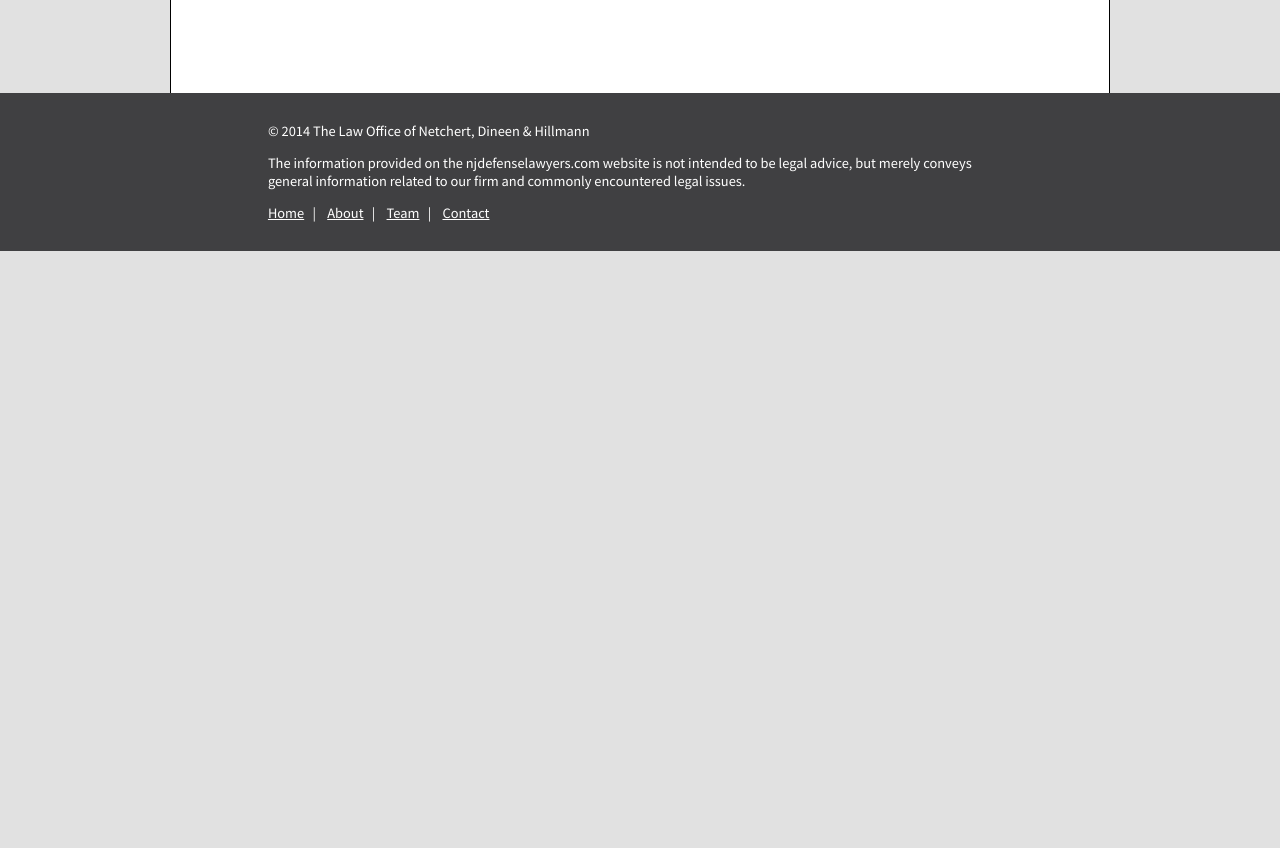
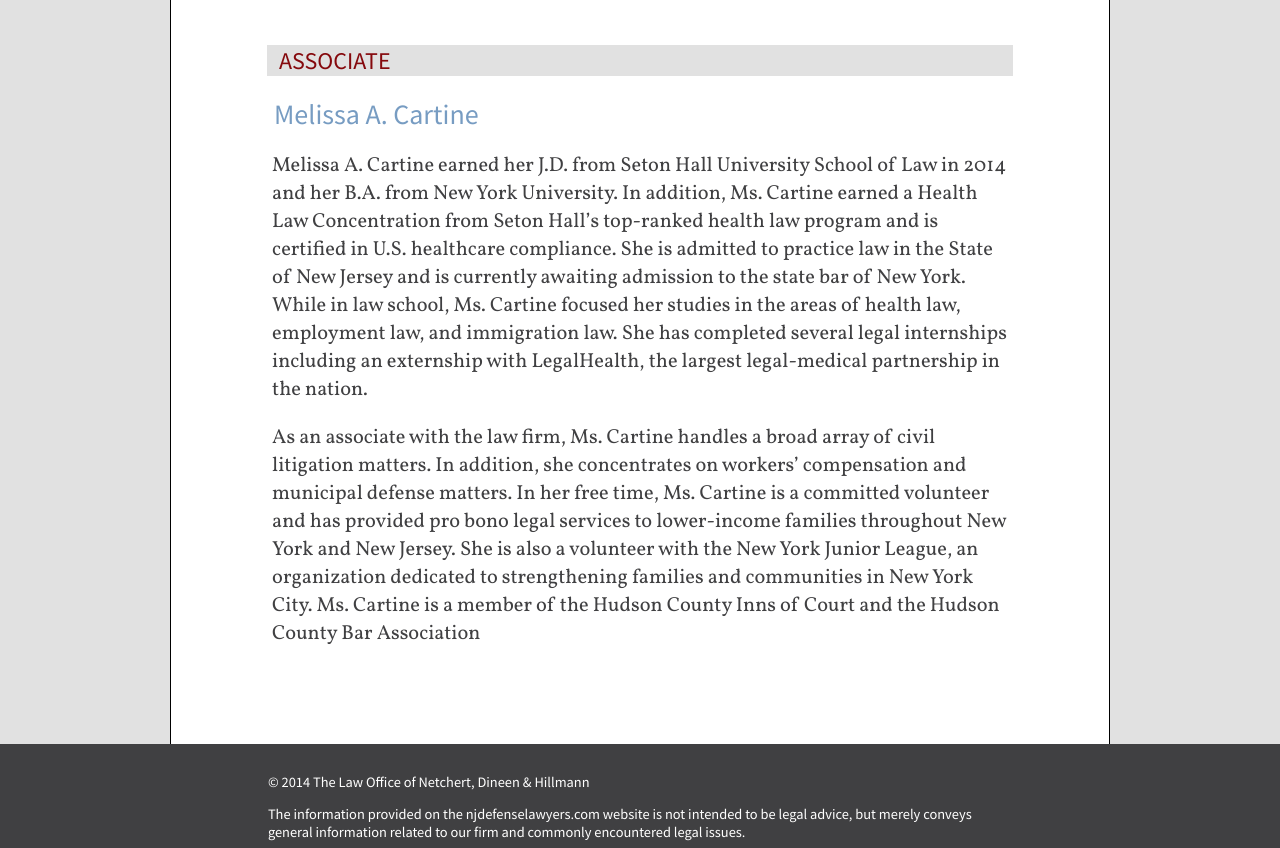
Before and after one commit to brianloveswords/lawyer-site, a plain HTML site: page team.html in a window 1280 px wide. Shown: the part 2095-2943 px from the top of the page. Before the commit the page ends 2346 px from the top, so only its background shows below. Drawn offline with Linux system fonts and the light colour scheme.

Commit message:
Update team page with Melissa A. Cartine

```diff
--- a/team.html
+++ b/team.html
@@ -162,7 +162,7 @@
             Matthew P. Posada is a graduate of Rutgers University and
             Rutgers School of Law. He was admitted to practice law in the
             State of New Jersey in 2013 and in the U.S. District Court of
-            New Jersey in 2014. While in law school, Mr. Posada was a law
+            New Jersey in 2015. While in law school, Mr. Posada was a law
             clerk for The Law Offices of Eugene S. Wishnic and Greener by
             Design. Also in law school, Mr. Posada was actively involved
             in Moot Court and the Bankruptcy Pro Bono projects. After
@@ -181,6 +181,46 @@
         </div>
       </section>
 
+      <section class="member">
+        <h2>Associate</h2>
+
+        <input type="checkbox" id="cartine-dropdown">
+        <label for="cartine-dropdown">
+          <h3 class="name">Melissa A. Cartine</h3>
+          <span class="chevron"></span>
+        </label>
+
+        <div class="bio">
+          <p>
+            Melissa A. Cartine earned her J.D. from Seton Hall
+            University School of Law in 2014 and her B.A. from New York
+            University.  In addition, Ms. Cartine earned a Health Law
+            Concentration from Seton Hall’s top-ranked health law
+            program and is certified in U.S. healthcare compliance.  She
+            is admitted to practice law in the State of New Jersey and
+            is currently awaiting admission to the state bar of New
+            York.  While in law school, Ms. Cartine focused her studies
+            in the areas of health law, employment law, and immigration
+            law.  She has completed several legal internships including
+            an externship with LegalHealth, the largest legal-medical
+            partnership in the nation.
+          </p>
+
+          <p>
+            As an associate with the law firm, Ms. Cartine handles a
+            broad array of civil litigation matters.  In addition, she
+            concentrates on workers’ compensation and municipal defense
+            matters.  In her free time, Ms. Cartine is a committed
+            volunteer and has provided pro bono legal services to
+            lower-income families throughout New York and New Jersey.
+            She is also a volunteer with the New York Junior League, an
+            organization dedicated to strengthening families and
+            communities in New York City.  Ms. Cartine is a member of
+            the Hudson County Inns of Court and the Hudson County Bar
+            Association
+          </p>
+        </div>
+      </section>
     </div>
 
     <footer>
```
